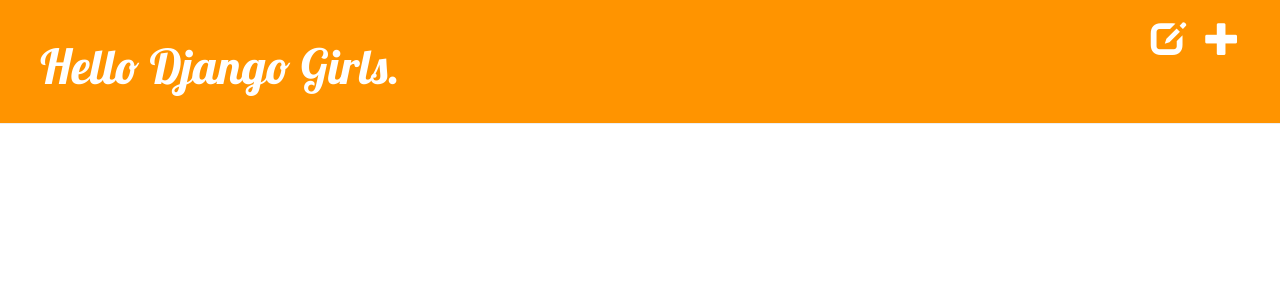
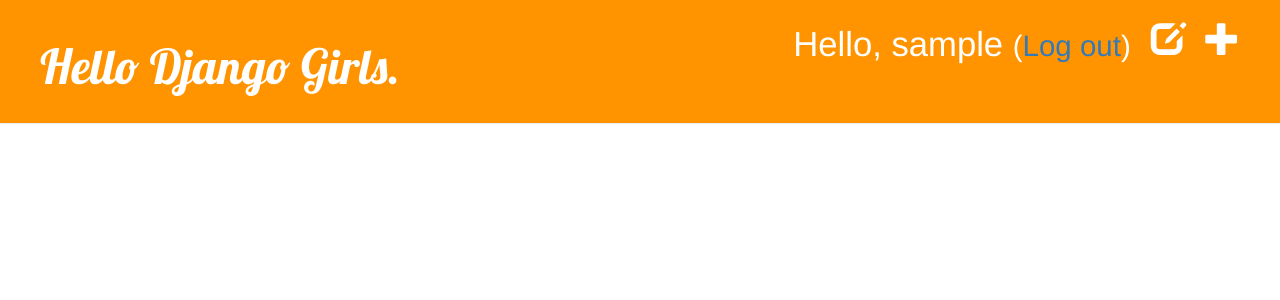
Before and after one commit to limchyo/django_girls_blog, a Django app: a page that uses templates/base.html in a window 1280 px wide. Shown: the top 300 px of the page. Run offline with Django 3.2, Linux system fonts and the light colour scheme; the visitor is signed in with stand-in values (Sample User, id 1); data that the repository does not hold is empty; some libraries are stand-ins or nearby versions.

Commit message:
added logout function

```diff
--- a/mysite/urls.py
+++ b/mysite/urls.py
@@ -15,10 +15,11 @@
 """
 from django.conf.urls import url, include
 from django.contrib import admin
-from django.contrib.auth.views import login
+from django.contrib.auth.views import login, logout
 
 urlpatterns = [
     url(r'^admin/', admin.site.urls),
     url(r'^accounts/login/$', login, name='login'),
+    url(r'^accounts/logout/$', logout, name='logout', kwargs={'next_page': '/'}),
     url(r'', include('blog.urls')),
 ]
--- a/templates/base.html
+++ b/templates/base.html
@@ -17,6 +17,9 @@
       <a href="{% url 'post_draft_list' %}" class="top-menu">
         <span class="glyphicon glyphicon-edit"></span>
       </a>
+      <p class="top-menu">Hello, {{ user.username }}
+        <small>(<a href="{% url 'logout' %}">Log out</a>)</small>
+      </p>
       {% else %}
       <a href="{% url 'login' %}?next={{ request.path }}" class="top-menu">
         <span class="glyphicon glyphicon-lock"></span>
```
